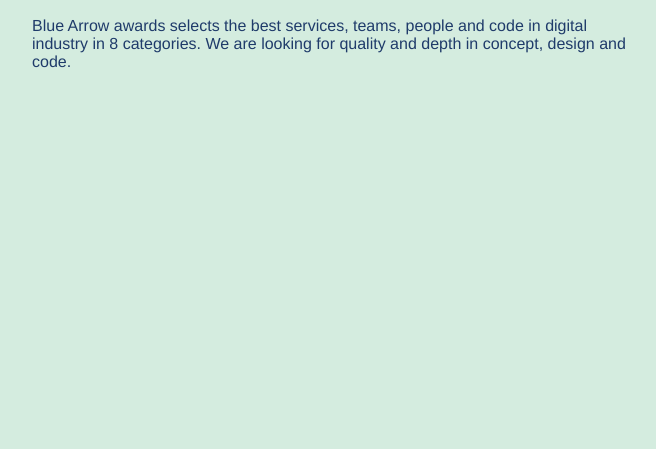
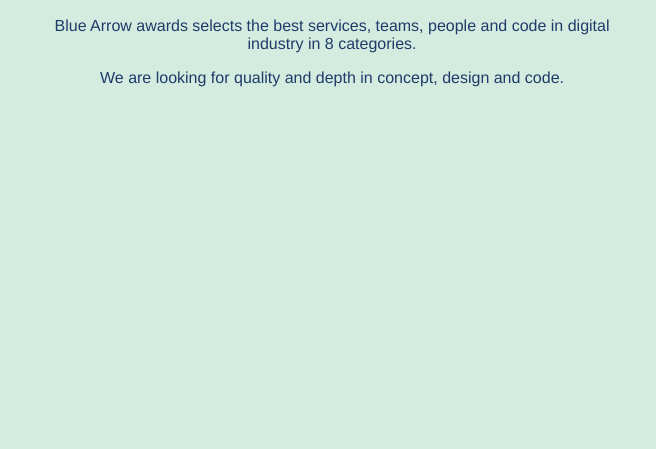
Before and after one commit to BetterDigitalServices/betterdigitalservices.github.io, a plain HTML site: page index.html in a window 1280 px wide. Shown: the part 351-800 px from the top of the page, without its empty margins (308-964 px from the left). Drawn offline with Linux system fonts and the light colour scheme; a web font is replaced by a local one.

Commit message:
center and divide lead paragraph

```diff
--- a/index.html
+++ b/index.html
@@ -24,6 +24,7 @@
 
 p {
   padding: 1.5 em;
+  text-align: center;
 }
 
 @media (min-width: 600px) {
@@ -43,7 +44,8 @@
     16</h1>
 
   <div class="wrap">
-    <p>Blue Arrow awards selects the best services, teams, people and code in digital industry in 8 categories. We are looking for quality and depth in concept, design and code.</p>
+    <p>Blue Arrow awards selects the best services, teams, people and code in digital industry in 8 categories.</p>
+    <p>We are looking for quality and depth in concept, design and code.</p>
   </div>
 
 </body>
```
